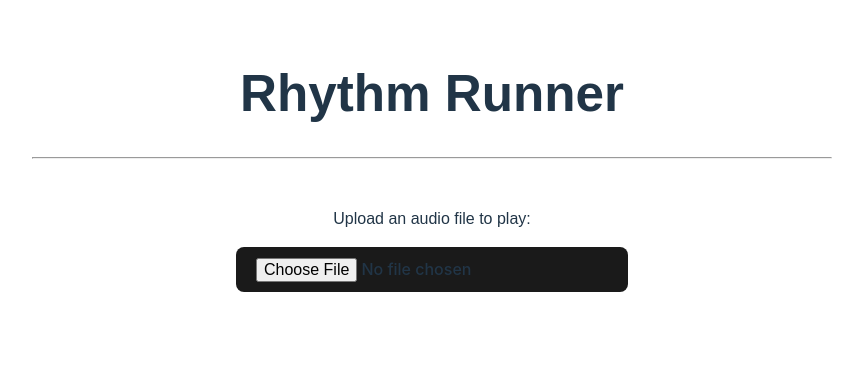
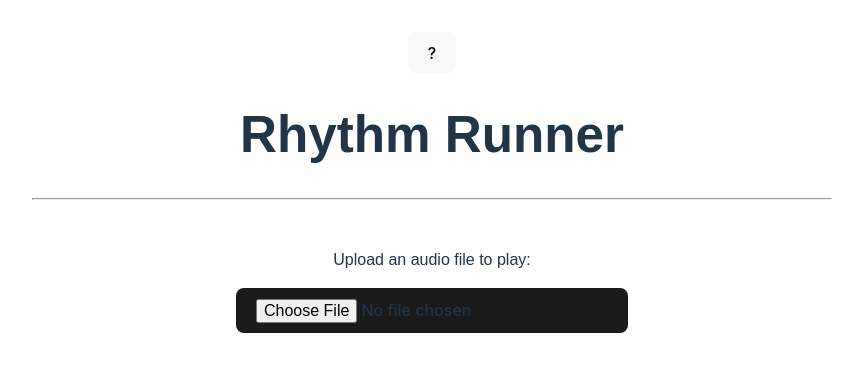
Before and after one commit to mejia-dev/rhythmrunner, a React (Vite) app: page / in a window 1280 px wide. Shown: the top 372 px of the page, without its empty margins (208-1071 px from the left). Built offline with nearby package versions, Linux system fonts and the light colour scheme; a web font is replaced by a local one.

Commit message:
Add slice of state for GameInfo rendering

```diff
--- a/src/components/GameRendering.tsx
+++ b/src/components/GameRendering.tsx
@@ -3,6 +3,7 @@ import InputController from "./InputController";
 import EnemyObj from "./EnemyObj";
 import { ChangeEvent, useState } from "react";
 import deathSound from "../assets/audio/492651__rvgerxini__power-down.mp3";
+import GameInfo from "./GameInfo";
 
 export let globalCanvasCtx: CanvasRenderingContext2D;
 export let globalPlatformY: number;
@@ -25,6 +26,7 @@ export default function Game() {
   let globalPlayButtonText: HTMLSpanElement;
 
   const [loading, setLoading] = useState<boolean>(false);
+  const [gameInfoScreenVisible, setGameInfoScreenVisible] = useState<boolean>(false);
 
   function handleAudioUpload(event: Event | ChangeEvent): void {
     setLoading(true);
@@ -312,6 +314,7 @@ export default function Game() {
 
   return (
     <>
+      <button id="infoButton" onClick={() => setGameInfoScreenVisible(!gameInfoScreenVisible)}>?</button>
       <h1 id="logoText">Rhythm Runner</h1>
       <hr />
       <br />
@@ -323,6 +326,7 @@ export default function Game() {
           id="audioFile"
           onChange={handleAudioUpload}
         />
+
         <audio id="audioSource" />
       </div>
 
```
